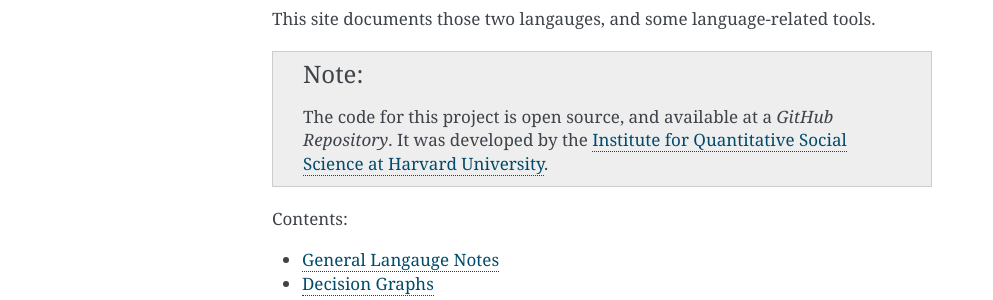
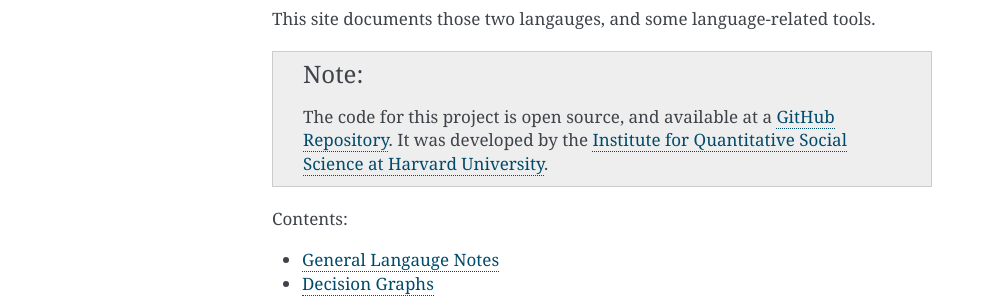
Before and after one commit to IQSS/DataTaggingLibrary, a Sphinx documentation site: the page built from DataTagsLib/DOCS/sphinx-source/source/index.rst, in a window 1280 px wide. Shown: the part 411-711 px from the top of the page, without its empty margins (148-1141 px from the left). Built offline with Sphinx 7.4.7, drawn with Linux system fonts in a browser that asks for light colours; formulas are drawn with MathJax 3.

Commit message:
Updated docs

```diff
--- a/DataTagsLib/DOCS/sphinx-source/source/index.rst
+++ b/DataTagsLib/DOCS/sphinx-source/source/index.rst
@@ -20,7 +20,7 @@ Tag spaces are also described by a domain specific language.
 
 This site documents those two langauges, and some language-related tools.
 
-.. note:: The code for this project is open source, and available at a `GitHub Repository`. It was developed by the `Institute for Quantitative Social Science at Harvard University`_.
+.. note:: The code for this project is open source, and available at a `GitHub Repository`_. It was developed by the `Institute for Quantitative Social Science at Harvard University`_.
 
 .. _Institute for Quantitative Social Science at Harvard University: http://iq.harvard.edu
 .. _GitHub Repository: https://github.com/IQSS/DataTaggingLibrary
```
Also changed, not shown: README.md (+3 -0 lines).
